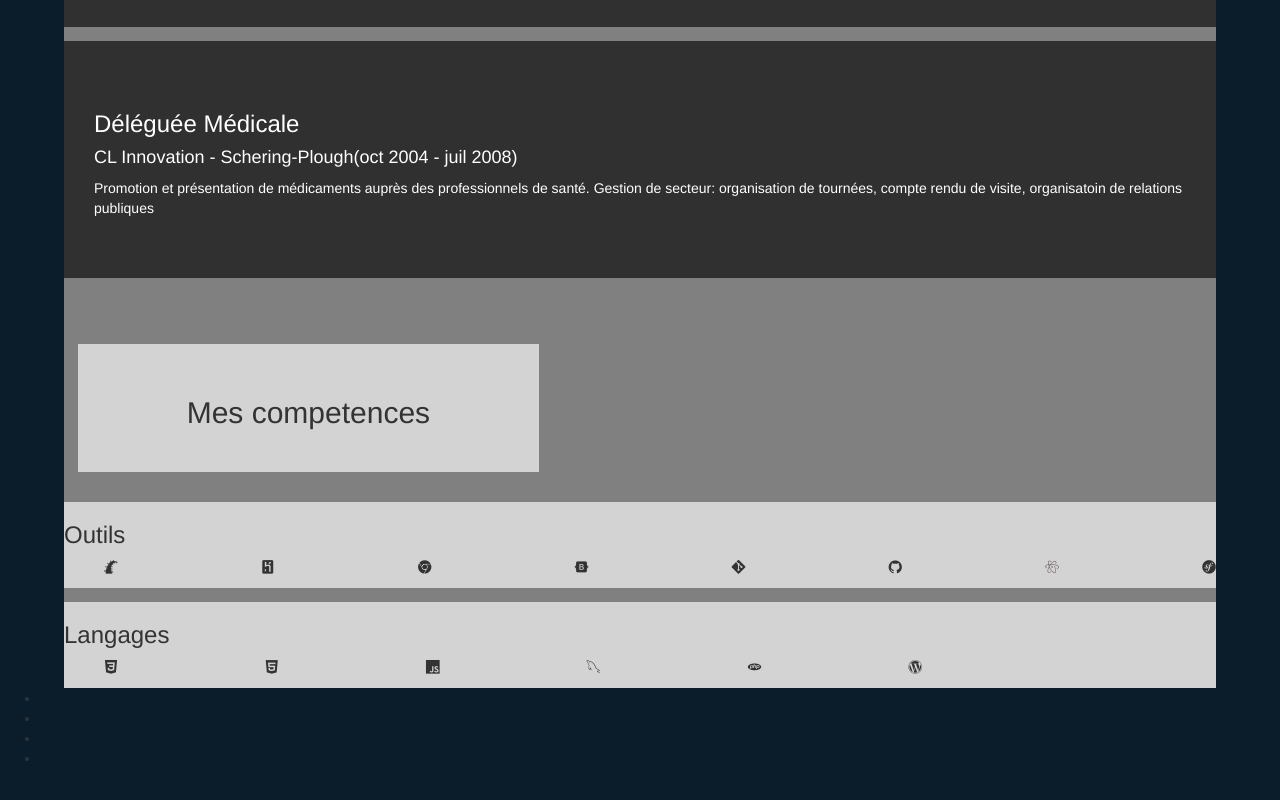
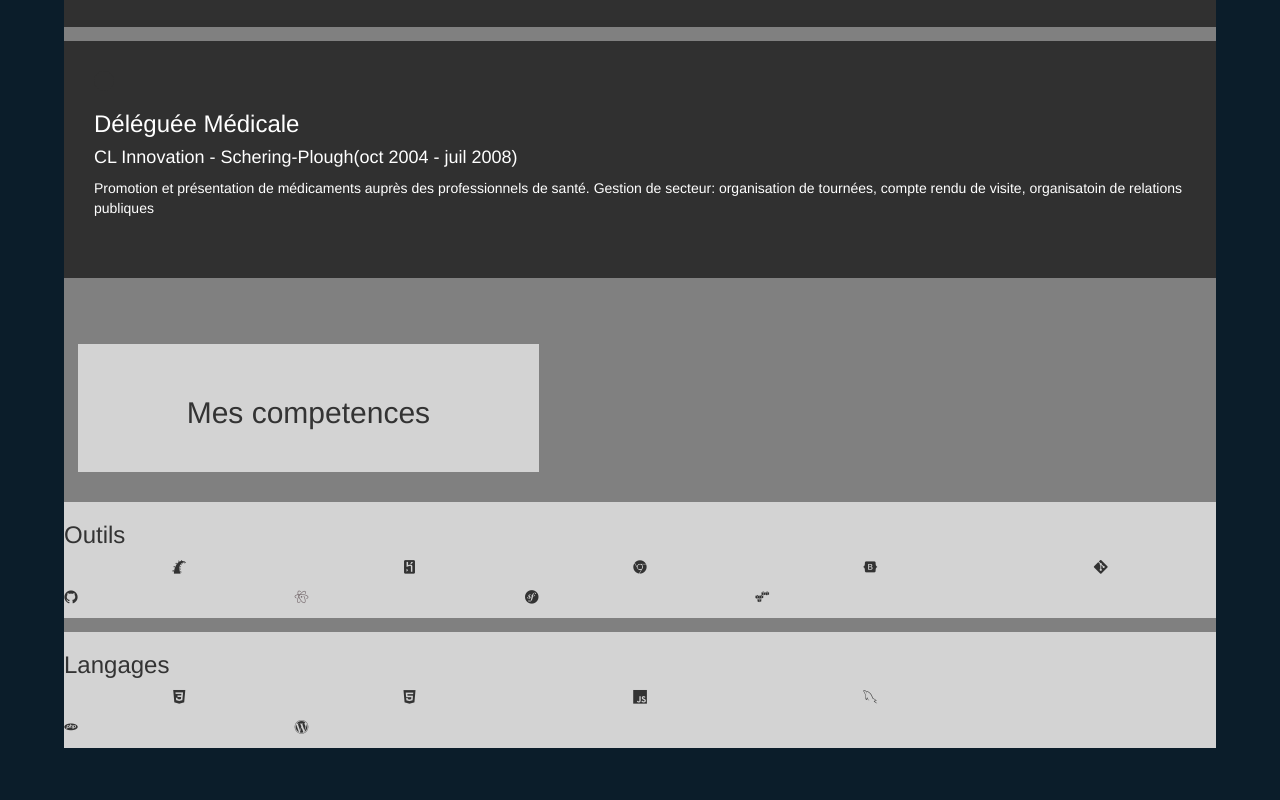
Before and after one commit to mbelacat/portfolio, a plain HTML site: page index.html in a window 1280 px wide. Shown: the part 2243-3043 px from the top of the page. Before the commit the page ends 3021 px from the top, so only its background shows below. Drawn offline with nearby package versions, Linux system fonts and the light colour scheme.

Commit message:
organisation ul competences's section

```diff
--- a/css/main.css
+++ b/css/main.css
@@ -183,7 +183,9 @@ textarea {
     list-style: none;
     width: 100%;
   }
-
+  ul{
+    padding: 0;
+  }
 /* ==============================================================================
                           HEADER
 ================================================================================= */
@@ -689,10 +691,16 @@ ul#time-line{
 
 ul.competences{
   display: inline-flex;
-  justify-content: space-between;
+  /* justify-content: space-between; */
 }
-
-
+ul.competences.first-line li {
+  width: 20%;
+  text-align: center;
+}
+ul.competences.second-line li{
+  width: 20%;
+  text-align: left;
+}
 
 
 /*------------------------------- Section compétences end ------------------------------- */
--- a/index.html
+++ b/index.html
@@ -169,26 +169,30 @@
     <div class="content-section-competences wrap flex  JCSpaceA grey flex-dir-col">
       <article class="container-article-comptetences flex flex-dir-col lightgrey">
         <h3>Outils</h3>
-        <ul class="competences">
+        <ul class="competences first-line">
           <li><i class="devicon-rails-plain"></i></li>
           <li><i class="devicon-heroku-plain"></i></li>
           <li><i class="devicon-chrome-plain"></i></li>
           <li><i class="devicon-bootstrap-plain"></i></li>
           <li><i class="devicon-git-plain"></i></li>
+        </ul>
+        <ul class="competences second-line">
           <li><i class="devicon-github-plain"></i></li>
           <li><i class="devicon-atom-original colored"></i></li>
           <li><i class="devicon-symfony-original"></i></li>
+          <li><i class="devicon-amazonwebservices-original"></i></li>
+        </ul>
 
-
-        </ul>
       </article>
       <article class="container-article-comptetences flex flex-dir-col lightgrey">
         <h3>Langages</h3>
-        <ul class="competences">
+        <ul class="competences first-line">
           <li><i class="devicon-css3-plain"></i></li>
           <li><i class="devicon-html5-plain"></i></li>
           <li><i class="devicon-javascript-plain"></i></li>
           <li><i class="devicon-mysql-plain"></i></li>
+        </ul>
+        <ul class="competences second-line">
           <li><i class="devicon-php-plain"></i></li>
           <li><i class="devicon-wordpress-plain"></i></li>
           <li></li>
```
